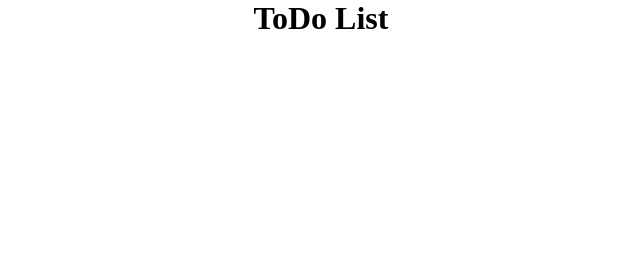
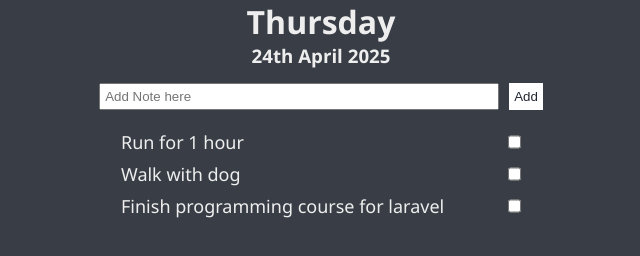
Before and after one commit to PeeOops/ToDo, a plain HTML site: page index.html in a window 1280 px wide. Shown: the whole page, without its empty margins (319-959 px from the left). Drawn offline with Linux system fonts and the light colour scheme.

Commit message:
Added UI

```diff
--- a/css/style.css
+++ b/css/style.css
@@ -6,8 +6,57 @@
     box-sizing: border-box;
 }
 
+:root{
+    --charcoal-gray: #222831;
+    --slate-black: #393E46;
+    --teal-blue: #00ADB5;
+    --soft-white: #EEEEEE;
+}
+
+body {
+    font-family: "Segoe UI", Tahoma, Geneva, Verdana, sans-serif;
+    background-color: var(--slate-black);
+}
+
 .container{
     display: flex;
-    justify-content: center;
+    flex-direction: column;
     align-items: center;
+    color: var(--soft-white);
+    width: 400px;
+    margin: 0 auto;
 }
+
+.add-note{
+    display: flex;
+    flex-direction: row;
+    margin-top: 15px;
+    gap: 10px;
+}
+
+.add-note input{
+    padding: 4px;
+    width: 400px;
+}
+
+.add-note button{
+    background-color: #FFFFFF;
+    color: var(--charcoal-gray);
+    border: none;
+    padding: 5px 5px;
+    cursor: pointer;
+}
+
+.tasks{
+    display: flex;
+    flex-direction: column;
+    gap: 8px;
+    width: 100%;
+    margin-top: 20px;
+}
+
+.task{
+    display: flex;
+    justify-content: space-between;
+    font-size: 18px;
+}
--- a/index.html
+++ b/index.html
@@ -7,8 +7,32 @@
 </head>
 <body>
     <div class="container">
-        <h1>ToDo List</h1>
-
+        <!-- Current Day -->
+        <h1>Thursday</h1>
+        <!-- Current Date -->
+        <h3>24th April 2025</h3>
+        <!-- Form -->
+        <form action="">
+            <div class="add-note">
+                <input type="text" placeholder="Add Note here">
+                <button type="submit">Add</button>
+            </div>
+        </form>
+        <!-- Tasks List -->
+        <div class="tasks">
+            <div class="task">
+                <p>Run for 1 hour</p>
+                <input type="checkbox">
+            </div>
+            <div class="task">
+                <p>Walk with dog</p>
+                <input type="checkbox">
+            </div>
+            <div class="task">
+                <p>Finish programming course for laravel</p>
+                <input type="checkbox">
+            </div>
+        </div>
     </div>
 
     <script src="js/script.js"></script>
```
